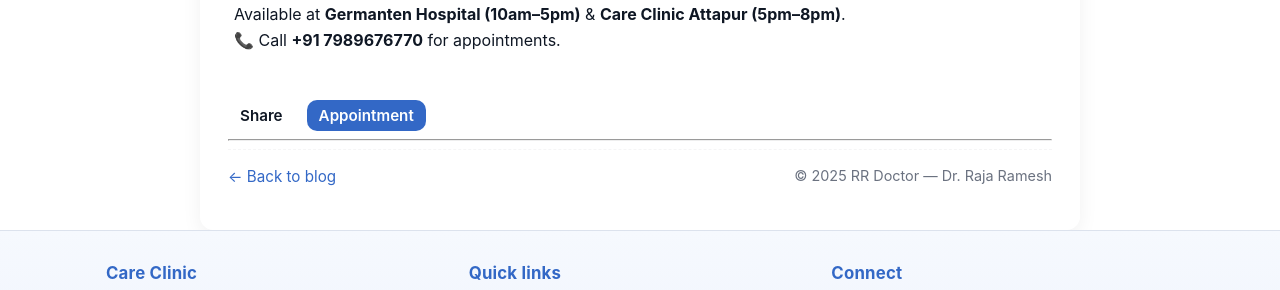
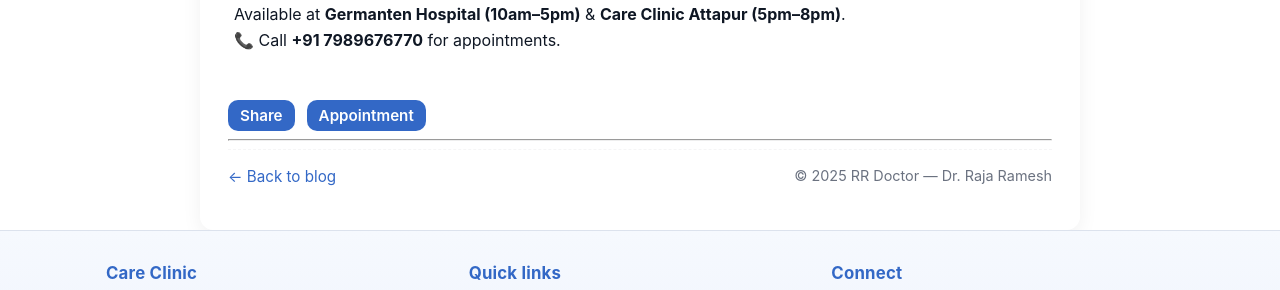
Before and after one commit to drrajarameshd/rr, a Jekyll site: the page built from _posts/2025-09-20-diabetes-care.md, in a window 1280 px wide. Shown: the part 1890-2180 px from the top of the page. Built offline with Jekyll 4.4.1, drawn with Linux system fonts in a browser that asks for light colours.

Commit message:
Update post.html

```diff
--- a/_layouts/post.html
+++ b/_layouts/post.html
@@ -26,7 +26,7 @@
         </div>
 
         <div class="post-actions wrap">
-          <a class="btn" href="#" onclick="
+          <a class="btn btn--primary" href="#" onclick="
   if (navigator.share) {
     navigator.share({
       title: '{{ page.title | escape }}',
```
